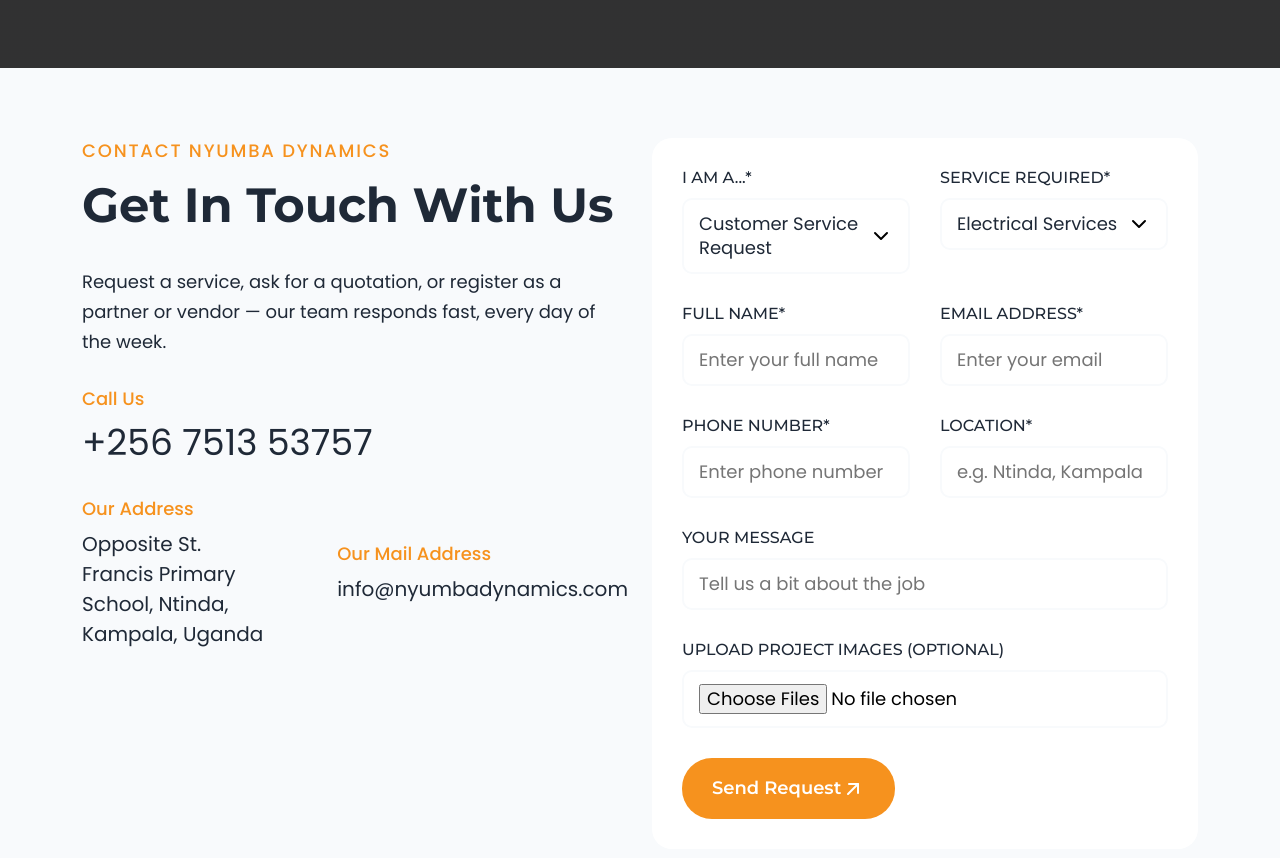
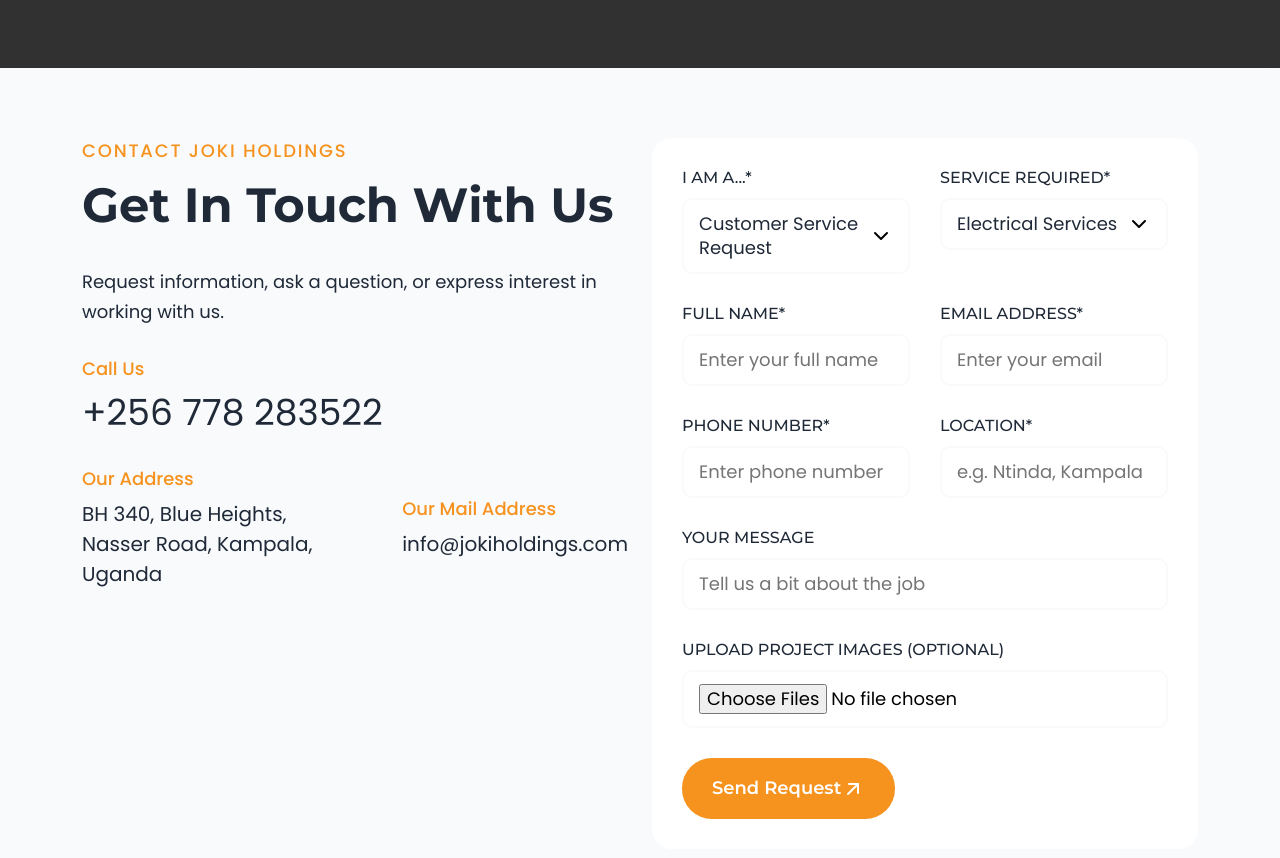
Before and after one commit to Jogeza/joki-holdings, a React (Create React App) app: page / in a window 1280 px wide. Shown: the part 5801-6659 px from the top of the page. Built offline with nearby package versions, Linux system fonts and the light colour scheme.

Commit message:
refactor(contact): update ContactForm to use Joki contact info and avoid claiming delivery without backend

```diff
--- a/src/component/ContactForm.tsx
+++ b/src/component/ContactForm.tsx
@@ -66,9 +66,10 @@
             return;
         }
 
-        // NOTE: no backend is wired up yet. This mailto: is a working
-        // placeholder so the form is functional today — swap for a real
-        // API/CRM submission (e.g. a serverless form endpoint) when ready.
+        // NOTE: There is no backend submission configured in this repository.
+        // We open the user's email application with a prepared draft (mailto:) addressed to the
+        // official contact email. This makes the form functional in a simple, client-only way.
+        // Do NOT claim delivery — the user must send the email from their mail client.
         const subject = encodeURIComponent(`${requestType}: ${serviceNeeded}`);
         const body = encodeURIComponent(
             `Name: ${formValues.name}\nEmail: ${formValues.email}\nPhone: ${formValues.phone}\n` +
@@ -78,8 +79,11 @@
                 ? `(${images.length} image${images.length > 1 ? "s" : ""} attached in the form — please re-attach to this email)`
                 : "")
         );
-        window.location.href = `mailto:info@nyumbadynamics.com?subject=${subject}&body=${body}`;
 
+        // Use the official Joki Holdings email as the mailto destination.
+        window.location.href = `mailto:info@jokiholdings.com?subject=${subject}&body=${body}`;
+
+        // Show an instructional confirmation (do not claim the message was delivered).
         setSubmitted(true);
     };
 
@@ -91,25 +95,24 @@
                         <div className="row form-sec-row">
 
                             <div className="col-xxl-6 col-xl-6 col-lg-5">
-                                <p className="cap-text fade_up">contact nyumba dynamics</p>
+                                <p className="cap-text fade_up">contact Joki Holdings</p>
                                 <h2 className="sec-text get-toch fade_up">Get In Touch With Us</h2>
                                 <p className="sec-sub-text fade_up">
-                                    Request a service, ask for a quotation, or register as a partner or vendor —
-                                    our team responds fast, every day of the week.
+                                    Request information, ask a question, or express interest in working with us.
                                 </p>
 
                                 <p className="call-support-text">Call Us</p>
-                                <a href="tel:+256761648679" className="tel-num">+256 7513 53757</a>
+                                <a href="tel:+256778283522" className="tel-num">+256 778 283522</a>
 
                                 <div className="adres-main-home fade_up">
                                     <div>
                                         <p className="call-support-text">Our Address</p>
-                                        <p className="tel-num addees">Opposite St. Francis Primary School, Ntinda, Kampala, Uganda</p>
+                                        <p className="tel-num addees">BH 340, Blue Heights, Nasser Road, Kampala, Uganda</p>
                                     </div>
                                     <div>
                                         <p className="call-support-text">Our Mail Address</p>
-                                        <a href="mailto:info@nyumbadynamics.com" className="tel-num addees">
-                                            info@nyumbadynamics.com
+                                        <a href="mailto:info@jokiholdings.com" className="tel-num addees">
+                                            info@jokiholdings.com
                                         </a>
                                     </div>
                                 </div>
@@ -118,14 +121,12 @@
                             <div className="col-xxl-6 col-xl-6 col-lg-7">
                                 {submitted ? (
                                     <div className="contac-form-main zoom_in" style={{ textAlign: 'center' }}>
-                                        <h3 className="rich">Thanks — we've got your request.</h3>
+                                        <h3 className="rich">Email draft opened</h3>
                                         <p className="clane" style={{ marginTop: 10 }}>
-                                            Your email app should have opened with the details filled in. Send it
-                                            across and our team will follow up shortly. You can also reach us
-                                            directly on WhatsApp for a faster response.
+                                            Your email application should have opened with the details filled in. Please send the email from your mail client to complete the request. If you prefer, you can also reach us on WhatsApp for a faster response.
                                         </p>
                                         <a
-                                            href="https://wa.me/256761648679"
+                                            href="https://wa.me/256778283522"
                                             target="_blank"
                                             rel="noopener noreferrer"
                                             className="btn-quote btn-whatsapp"
@@ -300,10 +301,10 @@
                         {location.pathname === "/contact" && (
                             <iframe
                                 className="map-iframe"
-                                src="https://www.google.com/maps?q=St.+Francis+Primary+School+Ntinda+Kampala+Uganda&output=embed"
+                                src="https://www.google.com/maps?q=BH+340+Blue+Heights+Nasser+Road+Kampala+Uganda&output=embed"
                                 allowFullScreen
                                 loading="lazy"
-                                title="Nyumba Dynamics location - Ntinda, Kampala, Uganda"
+                                title="Joki Holdings location - Kampala, Uganda"
                                 referrerPolicy="no-referrer-when-downgrade"
                             ></iframe>
                         )}
```
